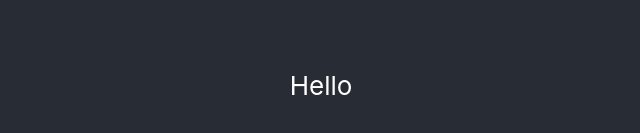
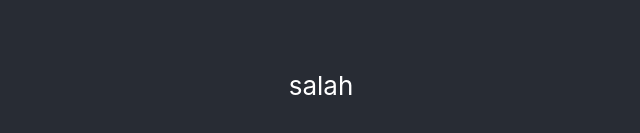
Before and after one commit to NouarSalhEddine/React-TDD, a React (Create React App) app: page / in a window 1280 px wide. Shown: the part 315-448 px from the top of the page, without its empty margins (319-959 px from the left). Built offline with nearby package versions, Linux system fonts and the light colour scheme.

Commit message:
first test

```diff
--- a/src/components/ExerciceOne/ExerciceOne.tsx
+++ b/src/components/ExerciceOne/ExerciceOne.tsx
@@ -1,9 +1,8 @@
 import React from 'react'
-import { exerciceOneProps } from './ExerciceOneProps'
-function ExerciceOne(props: exerciceOneProps) {
+
+function ExerciceOne() {
   return (
-    <div>Hello {props.name}</div>
-
+    <div>salah</div>
   )
 }
 
```
Also changed, not shown: 1 other file (tests, documents, lock files or other folders).
